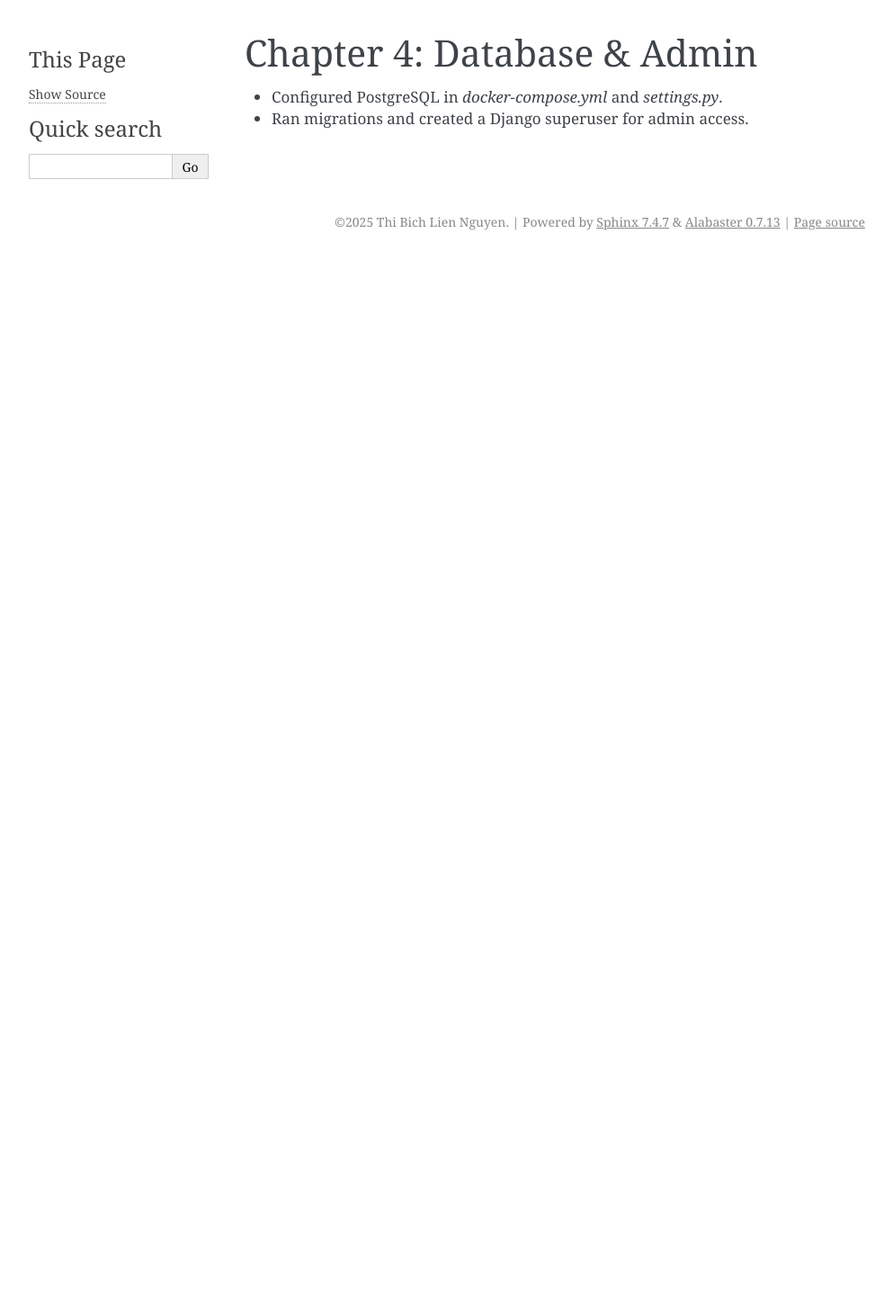
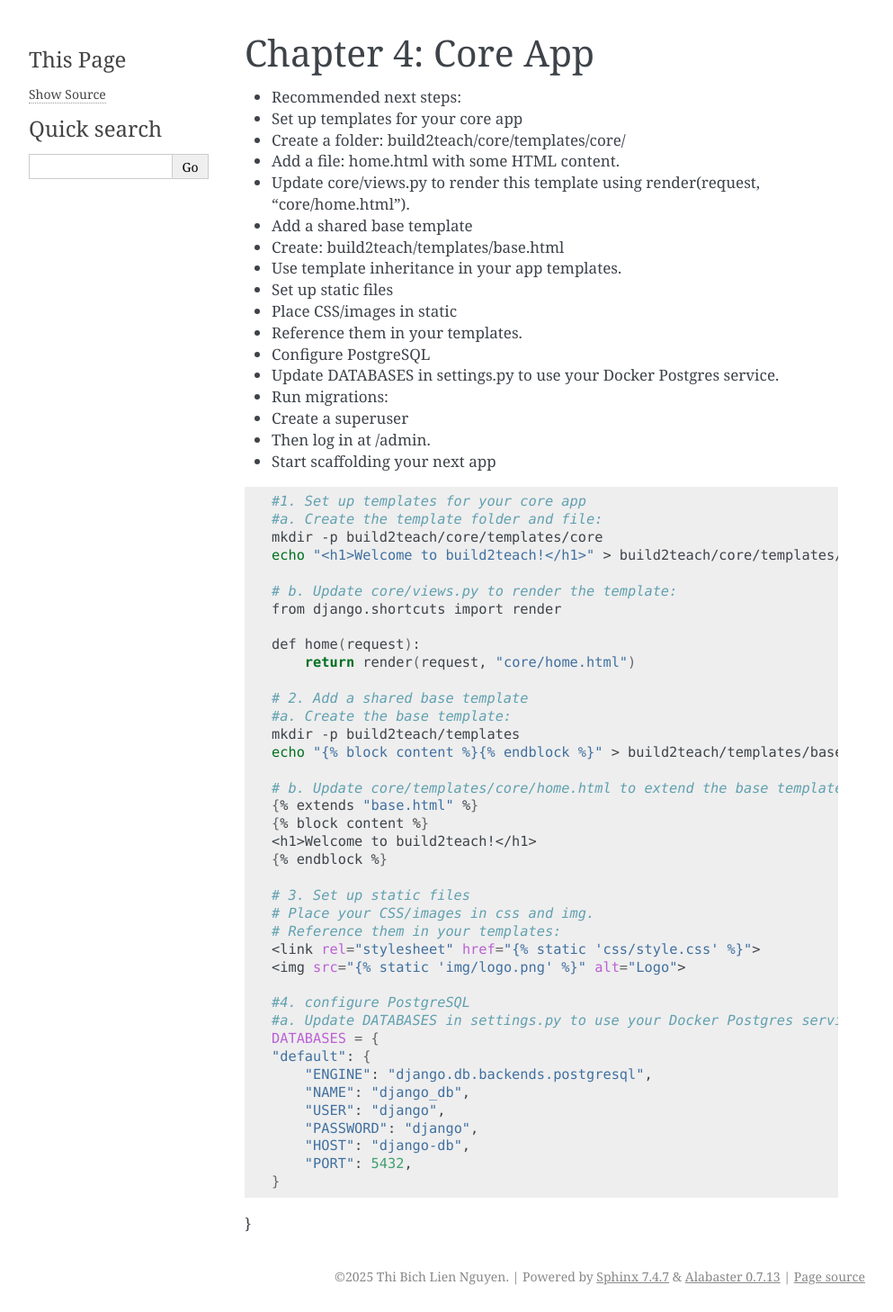
Before and after one commit to lien-nguyen/DWCraft, a Sphinx documentation site: the page built from docs/source/chapters/chapter4.rst, in a window 1280 px wide. Shown: the whole page at 90% size, without its empty margins (148-1141 px from the left). Built offline with Sphinx 7.4.7, drawn with Linux system fonts in a browser that asks for light colours; before the commit the page ends 900 px from its top, so only the background shows below that.

Commit message:
Build templates for core app

```diff
--- a/docs/source/chapters/chapter4.rst
+++ b/docs/source/chapters/chapter4.rst
@@ -1,4 +1,64 @@
-Chapter 4: Database & Admin
+Chapter 4: Core App
 ===================================
-- Configured PostgreSQL in `docker-compose.yml` and `settings.py`.
-- Ran migrations and created a Django superuser for admin access.
+
+-    Recommended next steps:
+-   Set up templates for your core app
+-    Create a folder: build2teach/core/templates/core/
+-    Add a file: home.html with some HTML content.
+-    Update core/views.py to render this template using render(request, "core/home.html").
+-    Add a shared base template
+-    Create: build2teach/templates/base.html
+-   Use template inheritance in your app templates.
+-    Set up static files
+-    Place CSS/images in static
+-    Reference them in your templates.
+-    Configure PostgreSQL
+-    Update DATABASES in settings.py to use your Docker Postgres service.
+-    Run migrations:
+-    Create a superuser
+-    Then log in at /admin.
+-    Start scaffolding your next app
+
+
+.. code-block:: bash
+
+    #1. Set up templates for your core app
+    #a. Create the template folder and file:
+    mkdir -p build2teach/core/templates/core
+    echo "<h1>Welcome to build2teach!</h1>" > build2teach/core/templates/core/home.html
+
+    # b. Update core/views.py to render the template:
+    from django.shortcuts import render
+
+    def home(request):
+        return render(request, "core/home.html")
+
+    # 2. Add a shared base template
+    #a. Create the base template:
+    mkdir -p build2teach/templates
+    echo "{% block content %}{% endblock %}" > build2teach/templates/base.html
+
+    # b. Update core/templates/core/home.html to extend the base template:
+    {% extends "base.html" %}
+    {% block content %}
+    <h1>Welcome to build2teach!</h1>
+    {% endblock %}
+
+    # 3. Set up static files
+    # Place your CSS/images in css and img.
+    # Reference them in your templates:
+    <link rel="stylesheet" href="{% static 'css/style.css' %}">
+    <img src="{% static 'img/logo.png' %}" alt="Logo">
+
+    #4. configure PostgreSQL
+    #a. Update DATABASES in settings.py to use your Docker Postgres service:
+    DATABASES = {
+    "default": {
+        "ENGINE": "django.db.backends.postgresql",
+        "NAME": "django_db",
+        "USER": "django",
+        "PASSWORD": "django",
+        "HOST": "django-db",
+        "PORT": 5432,
+    }
+}
```
Also changed, not shown: 4 other files.
